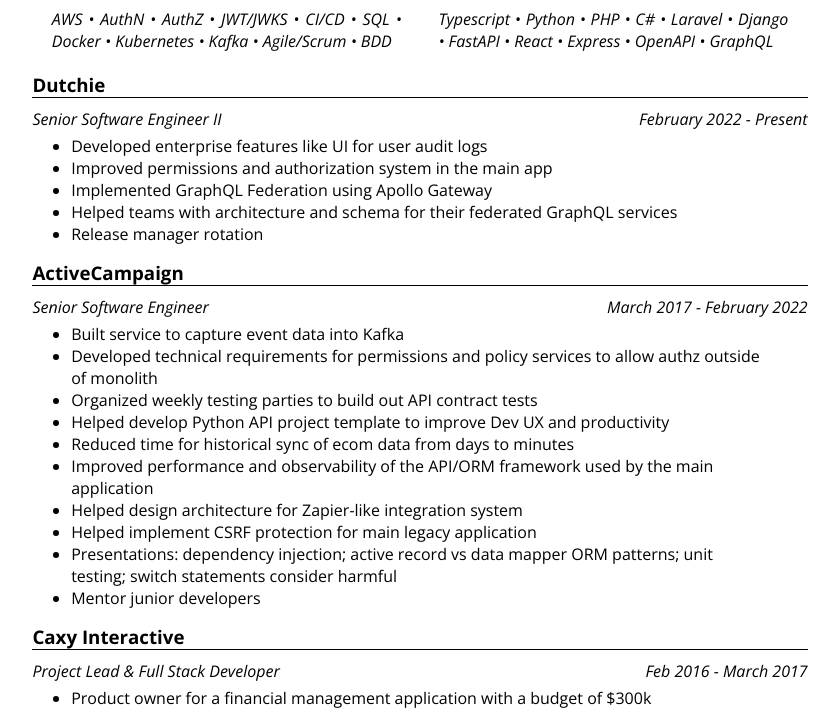
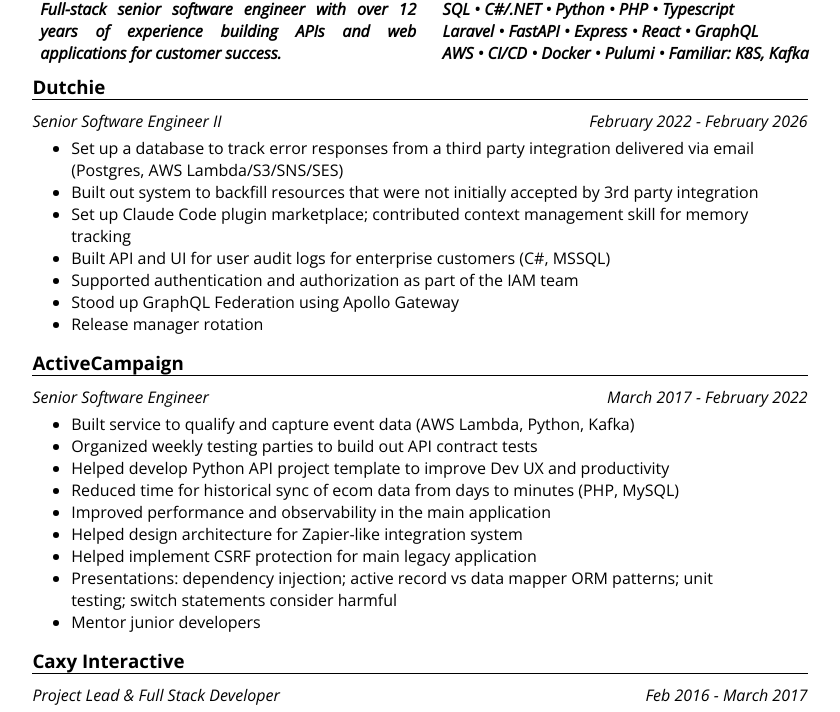
Before and after one commit to jon-frankel/resume, a website built with webpack: page public/index.html in a window 1280 px wide. Shown: the part 74-786 px from the top of the page, without its empty margins (220-1060 px from the left). Built offline with nearby package versions, Linux system fonts and the light colour scheme.

Commit message:
more styling changes and content shuffling

```diff
--- a/public/index.html
+++ b/public/index.html
@@ -18,38 +18,52 @@
 <header>
     <h1 id="name">JONATHAN FRANKEL</h1>
     <ul id="contact-info">
-        <li>linkedin.com/in/jonathan-frankel</li>
         <li>jon@frankel.dev // 917.515.XXXX</li>
+        <li>
+            <a href="https://linkedin.com/in/jonathan-frankel" target="_blank" rel="noopener">
+                linkedin.com/in/jonathan-frankel
+            </a>
+        </li>
     </ul>
 </header>
 
 <section class="highlights">
     <ul class="inline half">
-        <li>AWS</li>
-        <li>AuthN</li>
-        <li>AuthZ</li>
-        <li>JWT/JWKS</li>
-        <li>CI/CD</li>
-        <li>SQL</li>
-        <li>Docker</li>
-        <li>Kubernetes</li>
-        <li>Kafka</li>
-        <li>Agile/Scrum</li>
-        <li>BDD</li>
+        <li>
+            Full-stack senior software engineer with over 12 years of experience
+            building APIs and web applications for customer success.
+        </li>
     </ul>
+    <ul class="inline half">
+        <li>
+            <ul class="inline-dots">
+                <li>SQL</li>
+                <li>C#/.NET</li>
+                <li>Python</li>
+                <li>PHP</li>
+                <li>Typescript</li>
+            </ul>
+        </li>
 
-    <ul class="inline half">
-        <li>Typescript</li>
-        <li>Python</li>
-        <li>PHP</li>
-        <li>C#</li>
-        <li>Laravel</li>
-        <li>Django</li>
-        <li>FastAPI</li>
-        <li>React</li>
-        <li>Express</li>
-        <li>OpenAPI</li>
-        <li>GraphQL</li>
+        <li>
+            <ul class="inline-dots">
+                <li>Laravel</li>
+                <li>FastAPI</li>
+                <li>Express</li>
+                <li>React</li>
+                <li>GraphQL</li>
+            </ul>
+        </li>
+
+        <li>
+            <ul class="inline-dots">
+                <li>AWS</li>
+                <li>CI/CD</li>
+                <li>Docker</li>
+                <li>Pulumi</li>
+                <li>Familiar: K8S, Kafka</li>
+            </ul>
+        </li>
     </ul>
 </section>
 
@@ -58,14 +72,19 @@
 
     <h4>
         <span class="left">Senior Software Engineer II</span>
-        <span class="right">February 2022 - Present</span>
+        <span class="right">February 2022 - February 2026</span>
     </h4>
 
     <ul>
-        <li>Developed enterprise features like UI for user audit logs</li>
-        <li>Improved permissions and authorization system in the main app</li>
-        <li>Implemented GraphQL Federation using Apollo Gateway
-        <li>Helped teams with architecture and schema for their federated GraphQL services</li>
+        <li>
+            Set up a database to track error responses from a third party integration delivered via email
+            (Postgres, AWS Lambda/S3/SNS/SES)
+        </li>
+        <li>Built out system to backfill resources that were not initially accepted by 3rd party integration</li>
+        <li>Set up Claude Code plugin marketplace; contributed context management skill for memory tracking</li>
+        <li>Built API and UI for user audit logs for enterprise customers (C#, MSSQL)</li>
+        <li>Supported authentication and authorization as part of the IAM team</li>
+        <li>Stood up GraphQL Federation using Apollo Gateway</li>
         <li>Release manager rotation</li>
     </ul>
 
@@ -77,12 +96,11 @@
     </h4>
 
     <ul>
-        <li>Built service to capture event data into Kafka</li>
-        <li>Developed technical requirements for permissions and policy services to allow authz outside of monolith</li>
+        <li>Built service to qualify and capture event data (AWS Lambda, Python, Kafka)</li>
         <li>Organized weekly testing parties to build out API contract tests</li>
         <li>Helped develop Python API project template to improve Dev UX and productivity</li>
-        <li>Reduced time for historical sync of ecom data from days to minutes</li>
-        <li>Improved performance and observability of the API/ORM framework used by the main application</li>
+        <li>Reduced time for historical sync of ecom data from days to minutes (PHP, MySQL)</li>
+        <li>Improved performance and observability in the main application</li>
         <li>Helped design architecture for Zapier-like integration system</li>
         <li>Helped implement CSRF protection for main legacy application</li>
         <li>Presentations: dependency injection; active record vs data mapper ORM patterns; unit testing; switch statements consider harmful</li>
@@ -99,7 +117,7 @@
     <ul>
         <li>Product owner for a financial management application with a budget of $300k</li>
         <li>Scope out requirements with clients, do user acceptance testing, negotiate alternative solutions where necessary</li>
-        <li>Lead developer for a camp registration site, a SPA using Symfony for REST API and Angularjs frontend</li>
+        <li>Lead developer for a camp registration SPA site (PHP/Symfony, MySQL, Angularjs)</li>
     </ul>
 
     <h4>
@@ -109,7 +127,7 @@
 
     <ul>
         <li>Worked on a Symfony/Angularjs applications</li>
-        <li>Deployer (a Capistrano clone in PHP)</li>
+        <li>Release manager (Deployer, a Capistrano clone in PHP)</li>
     </ul>
 
     <div class="page-break"></div>
--- a/public/style.css
+++ b/public/style.css
@@ -14,6 +14,10 @@ body {
     width: 95%;
     margin: 0 auto;
     padding: 0 2.5%;
+}
+
+a {
+    color: black;
 }
 
 h1 {
@@ -109,7 +113,13 @@ ul.inline li {
     display: inline;
 }
 
-ul.inline li + li:before {
+ul.inline-dots {
+    width: 100%;
+    margin: 0;
+    padding-right: 0;
+}
+
+ul.inline-dots li + li:before {
     content: '  \2022\  ';
 }
 
@@ -124,12 +134,12 @@ ul.inline li + li:before {
 }
 
 .half {
-    width: 47.5%;
+    width: 49.5%;
     float: left;
 }
 
 .half + .half {
-    margin-left: 5%;
+    margin-left: 1%;
 }
 
 /* specific */
@@ -152,11 +162,11 @@ ul.inline li + li:before {
 }
 
 .highlights {
-    width: 95%;
-    padding: 10px 2.5%;
+    width: 98%;
+    padding: 0 1%;
     text-align: justify;
     font-style: italic;
-    font-weight: 300;
+    font-weight: 1000;
     display: inline-block
 }
 
```
